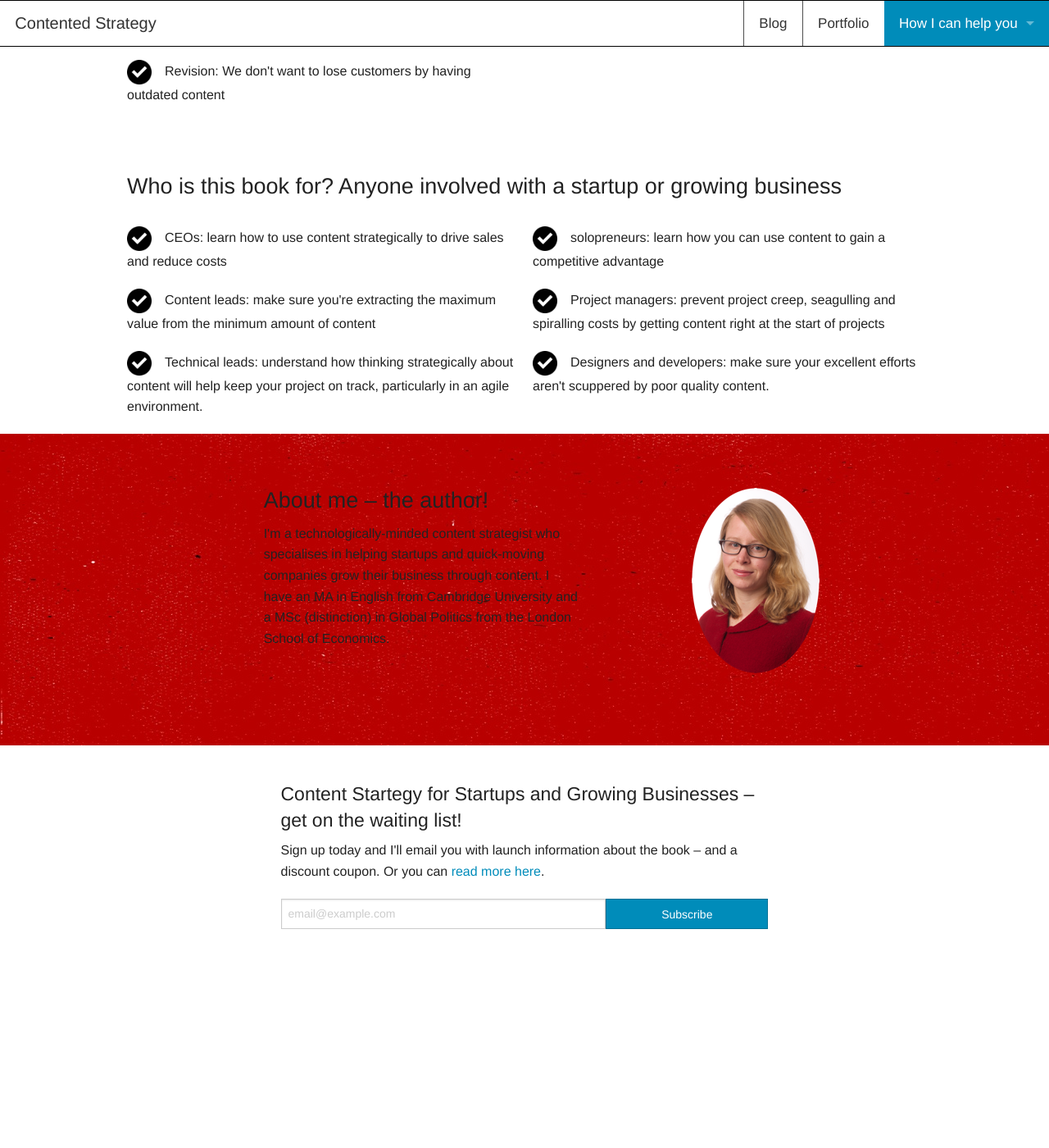
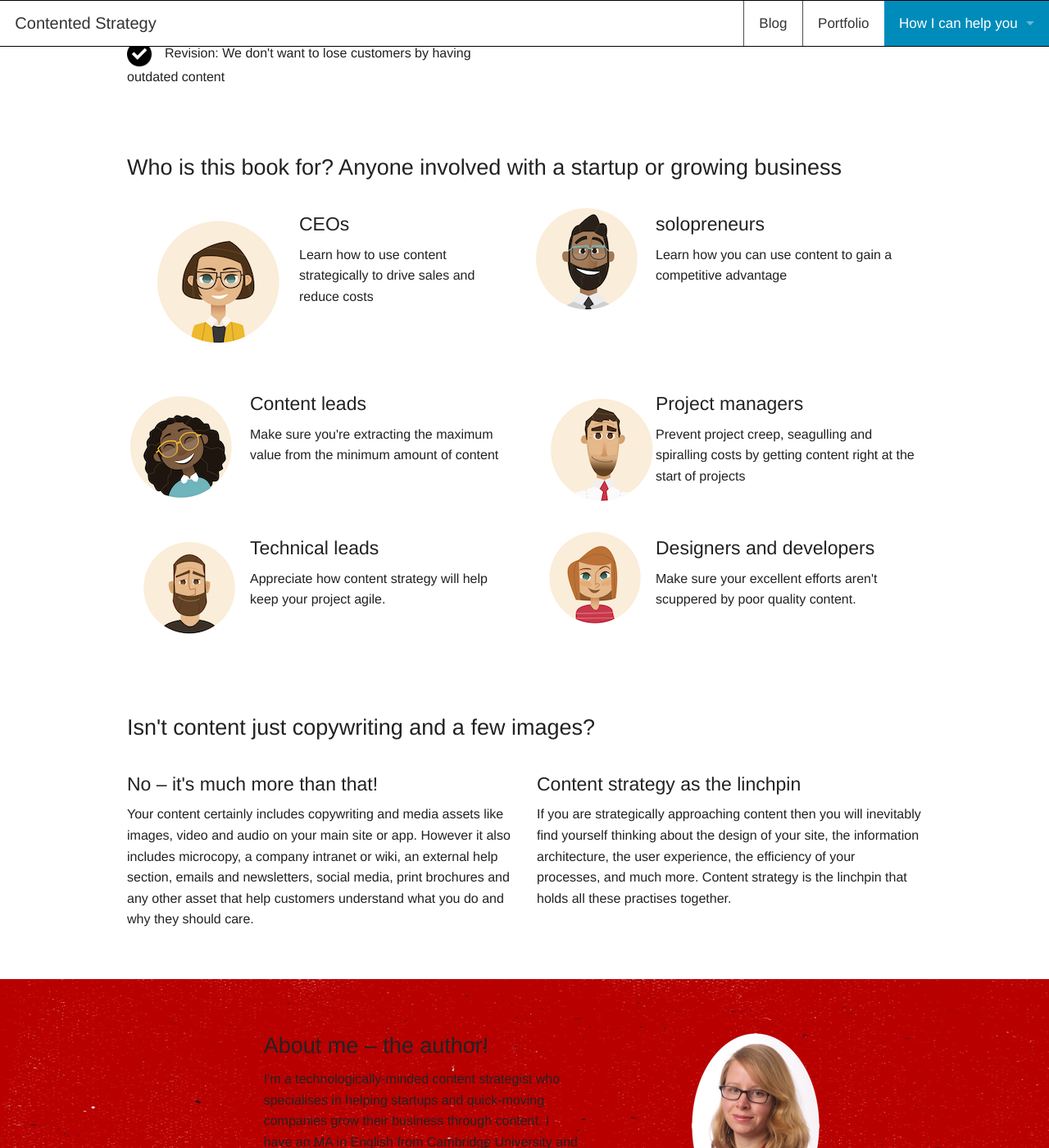
Before and after one commit to smokingpun/smokingpun.github.io, a Jekyll site: the page built from content_strategy_for_startups.html, in a window 1280 px wide and 1400 px high, scrolled down 1415 px. Shown: the whole window at 82% size. Built offline with Jekyll 4.4.1, drawn with Linux system fonts in a browser that asks for light colours; nearby versions of some CDN libraries; before the commit the page ends 2621 px from its top, so only the background shows below that; some of the changed text lies outside the part shown.

Commit message:
improve tablet layout

```diff
--- a/content_strategy_for_startups.html
+++ b/content_strategy_for_startups.html
@@ -8,20 +8,20 @@ title: Content Strategy for Startups and Growing Businesses. The Essential Guide
 
       <section id="value-proposition-book">
           <div class="row">
-      <div class="medium-6 columns">
-          <h2>Content strategy for your startup or growing business</h2>
+      <div class="medium-10 medium-offset-1 large-6 large-offset-0 columns">
+          <h2>Content strategy for solopreneurs, startups or growing businesses</h2>
           <h4>Why your content matters – probably more than you think</h4>
           <ul>
-            <li>Effectively targeted content will get customers interested in your product</li>
-            <li>Persuasive and helpful content guides them towards a buying decision</li>
+            <li>Effectively targeted content will get customers interested in your product and guide them towards a buying decision</li>
             <li>Interesting and relevant content keeps them engaged with your product even after they’ve made their first purchase</li>
             <li>Useful and easy to understand content reduces the cost of servicing that customer</li>
+            <li>Content strategy will help you scale without lapsing into a 'feed the content beast' mentality, which offers a poor return on investment and can decimate team morale</li>
           </ul>
-          <p><strong>However, many startups and growing businesses overlook the importance of content, because they are focused on other matters. And this leads to lost sales, increased costs and general frustration.</strong> Don't let that happen to you!</p>
+          <p><strong>However, many solopreneurs, startups and growing businesses overlook the importance of content, because they are focused on other matters. And this leads to lost sales, increased costs and general frustration.</strong> Don't let that happen to you!</p>
           </div>
 
 
-          <div class="small-8 small-centered medium-4 medium-uncentered large-6 columns text-center">
+          <div class="small-8 small-centered large-uncentered large-6 columns text-center">
             <img class="cover-image" src="/images/ebook-cover-3d.png" alt="cover image of ebook">
           </div>
           </div>
@@ -29,12 +29,12 @@ title: Content Strategy for Startups and Growing Businesses. The Essential Guide
     </div>
 
     <div class="medium-offset-3 large-offset-2 columns">
-        <img class="dotted-line-left-right" src="/images/dotted-line-2.png">
+        <img class="dotted-line-left-right show-for-large-up" src="/images/dotted-line-2.png">
         </div>
 
         <div class="medium-offset-4 large-offset-8 columns">
 
-    {% include mailchimp-signup-form-book.html %}
+    {% include mailchimp-signup-form-book-landing-page.html %}
 
 
 
@@ -49,8 +49,7 @@ title: Content Strategy for Startups and Growing Businesses. The Essential Guide
          <h3>What can you expect from this book? Answers to 9 common business challenges</h3>
 
          <ul class="small-block-grid-1 medium-block-grid-2">
-      <li><img class="tick" src="/images/tick.png">Strategy: We want to grow faster and think good
-              content will help</li>
+      <li><img class="tick" src="/images/tick.png">Strategy: We want to grow faster and think good content will help, but we need to make the business case for content strategy first</li>
       <li><img class="tick" src="/images/tick.png">Audience: We’re not sure if we’re reaching potential customers and whether they understand what we’re offering</li>
       <li><img class="tick" src="/images/tick.png">Persuasion: We want to show people why they should buy
               from us rather than someone else</li>
@@ -82,22 +81,39 @@ title: Content Strategy for Startups and Growing Businesses. The Essential Guide
          <div class="small-12 columns">
          <h3>Who is this book for? Anyone involved with a startup or growing business</h3>
 
-         <ul class="small-block-grid-1 medium-block-grid-2">
-      <li><img class="tick" src="/images/tick.png">CEOs: learn how to use content strategically to drive sales and reduce costs</li>
-      <li><img class="tick" src="/images/tick.png">solopreneurs: learn how you can use content to gain a competitive advantage</li>
-      <li><img class="tick" src="/images/tick.png">Content leads: make sure you're extracting the maximum value from the minimum amount of content </li>
-      <li><img class="tick" src="/images/tick.png">Project managers: prevent project creep, seagulling and spiralling costs by getting content right at the start of projects</li>
-      <li><img class="tick" src="/images/tick.png">Technical leads: understand how thinking strategically about content will help keep your project on track, particularly in an agile environment.</li>
-      <li><img class="tick" src="/images/tick.png">Designers and developers: make sure your excellent efforts aren't scuppered by poor quality content.</li>
+
+      <ul class="small-block-grid-1 medium-block-grid-2">
+          <li><img class="ceo-image" src="/images/slice-CEO-small.png" alt="icon of CEO" align="left"><h4>CEOs</h4>Learn how to use content strategically to drive sales and reduce costs</li>
+
+          <li><img class="solopreneur-image" src="/images/slice-solopreneur-small.png" align="left"><h4>solopreneurs</h4>Learn how you can use content to gain a competitive advantage</li>
+          <li><img class="content-lead-image" src="/images/slice-content-lead-small.png" align="left"><h4>Content leads</h4>Make sure you're extracting the maximum value from the minimum amount of content </li>
+          <li><img class="project-manager-image" src="/images/slice-project-manager-small.png" align="left"><h4>Project managers</h4>Prevent project creep, seagulling and spiralling costs by getting content right at the start of projects</li>
+          <li><img class="technical-lead-image" src="/images/slice-technical-lead-small.png" align="left"><h4>Technical leads</h4>Appreciate how content strategy will help keep your project agile.</li>
+          <li><img class="designer-image" src="/images/slice-designer-small.png" align="left"><h4>Designers and developers</h4>Make sure your excellent efforts aren't scuppered by poor quality content.</li>
+
+      </ul>
+    </section>
 
 
+  <section id="what-is-content-strategy">
+      <div class="row">
+          <div class="small-12 columns">
+            <h3>Isn't content just copywriting and a few images?</h3>
+          </div>
+          <div class="small-12 medium-6 columns">
+            <h4>No – it's much more than that!</h4>
 
-         </ul>
+            <p>Your content certainly includes copywriting and media assets like images, video and audio on your main site or app. However it also includes microcopy, a company intranet or wiki, an external help section, emails and newsletters, social media, print brochures and any other asset that help customers understand what you do and why they should care.</p>
+          </div>
 
+          <div class="small-12 columns medium-6 columns">
+            <h4>Content strategy as the linchpin</h4>
 
+              <p>If you are strategically approaching content then you will inevitably find yourself thinking about the design of your site, the information architecture, the user experience, the efficiency of your processes, and much more. Content strategy is the linchpin that holds all these practises together.</p>
 
-    </div>
-    </div>
+          </div>
+        </div>
+      </div>
     </section>
 
 
@@ -124,7 +140,7 @@ title: Content Strategy for Startups and Growing Businesses. The Essential Guide
           <div class="row">
     <div class="small-12 small-centered medium-10 large-10 columns">
 
-    {% include mailchimp-signup-form-book.html %}
+    {% include mailchimp-signup-form-book-landing-page.html %}
 
 
       </div>
```
Also changed, not shown: other parts of content_strategy_for_startups.html (+1 -1 lines).
